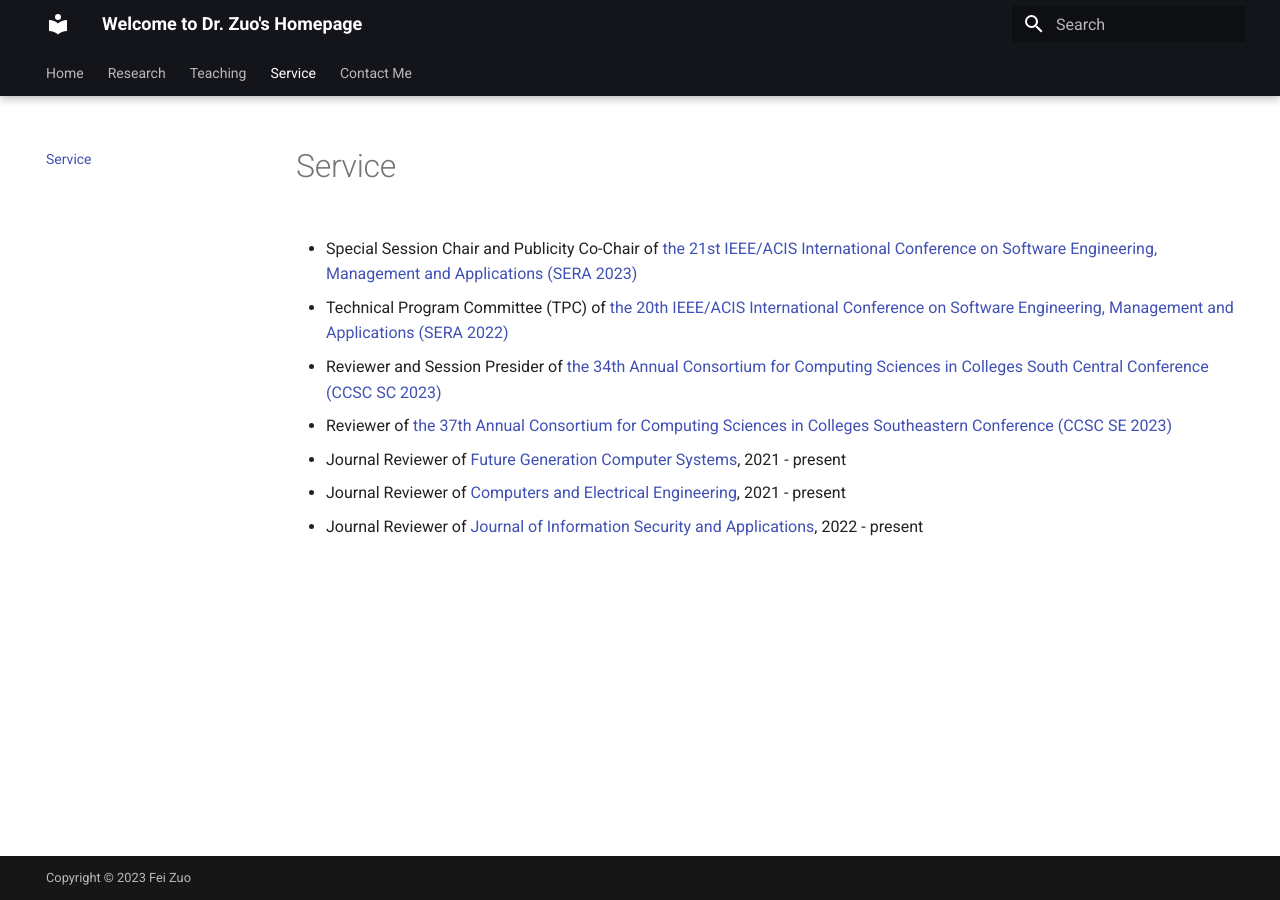
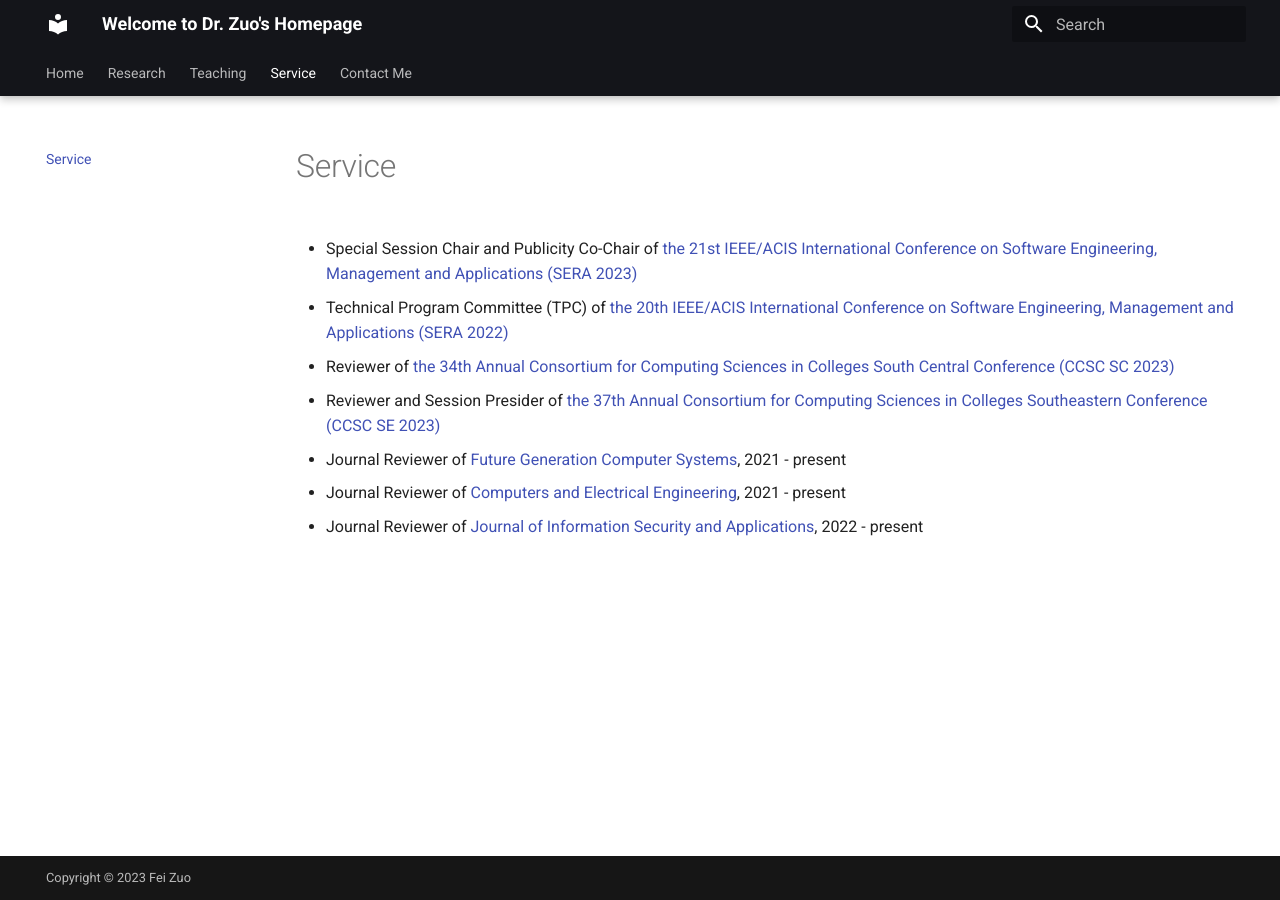
Before and after one commit to fzuo/homepage, an MkDocs documentation site: the page built from docs/service.md, in a window 1280 px wide. Built offline with MkDocs 1.6.1 and Material for MkDocs 9.7.7, drawn with Linux system fonts in a browser that asks for light colours.

Commit message:
Updating files

```diff
--- a/docs/service.md
+++ b/docs/service.md
@@ -4,9 +4,9 @@
 
 - Technical Program Committee (TPC) of <a href="http://acisinternational.org/conferences/sera-2022/">the 20th IEEE/ACIS International Conference on Software Engineering, Management and Applications (SERA 2022)</a>
 
-- Reviewer and Session Presider of <a href="https://www.ccsc.org/southcentral/">the 34th Annual Consortium for Computing Sciences in Colleges South Central Conference (CCSC SC 2023)</a>
+- Reviewer of <a href="https://www.ccsc.org/southcentral/">the 34th Annual Consortium for Computing Sciences in Colleges South Central Conference (CCSC SC 2023)</a>
 
-- Reviewer of <a href="http://www.ccscse.org/conference.php?year=37th/">the 37th Annual Consortium for Computing Sciences in Colleges Southeastern Conference (CCSC SE 2023)</a>
+- Reviewer and Session Presider of <a href="http://www.ccscse.org/conference.php?year=37th">the 37th Annual Consortium for Computing Sciences in Colleges Southeastern Conference (CCSC SE 2023)</a>
 
 - Journal Reviewer of <a href="https://www.sciencedirect.com/journal/future-generation-computer-systems">Future Generation Computer Systems</a>, 2021 - present
 
```
